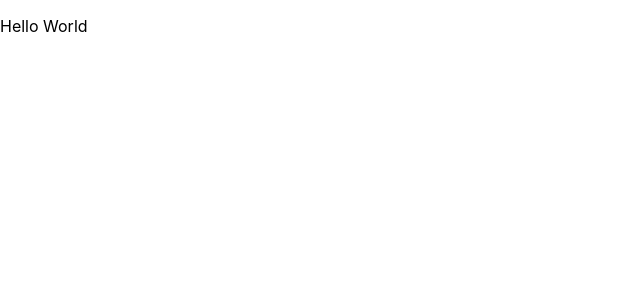
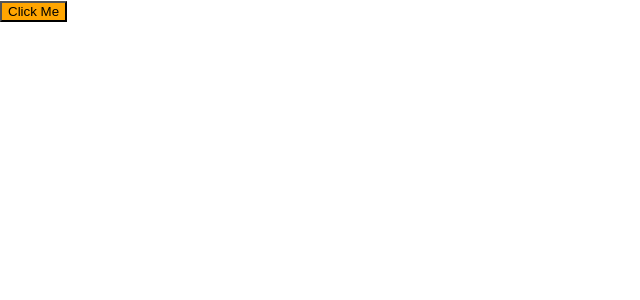
Before and after one commit to EdenDonenfeld/GreetingCard, a React (Create React App) app: page / in a window 1280 px wide. Shown: the top 300 px of the page, without its empty margins (0-640 px from the left). Built offline with nearby package versions, Linux system fonts and the light colour scheme.

Commit message:
added CustomButton component

```diff
--- a/src/App.tsx
+++ b/src/App.tsx
@@ -1,9 +1,10 @@
 import React from 'react';
 import './App.css';
+import CustomButton from './components/CustomButton';
 
 function App() {
   return (
-    <p>Hello World</p>
+    <CustomButton label="Click Me" color="orange" />
   );
 }
 
--- /dev/null
+++ b/src/components/CustomButton.tsx
@@ -0,0 +1,12 @@
+import React from 'react';
+
+interface Props {
+    label: string;
+    color: string;
+}
+
+const CustomButton: React.FC<Props> = ({ label, color }) => {
+    return <button style={{ backgroundColor: color }}>{label}</button>;
+}
+
+export default CustomButton;
```
